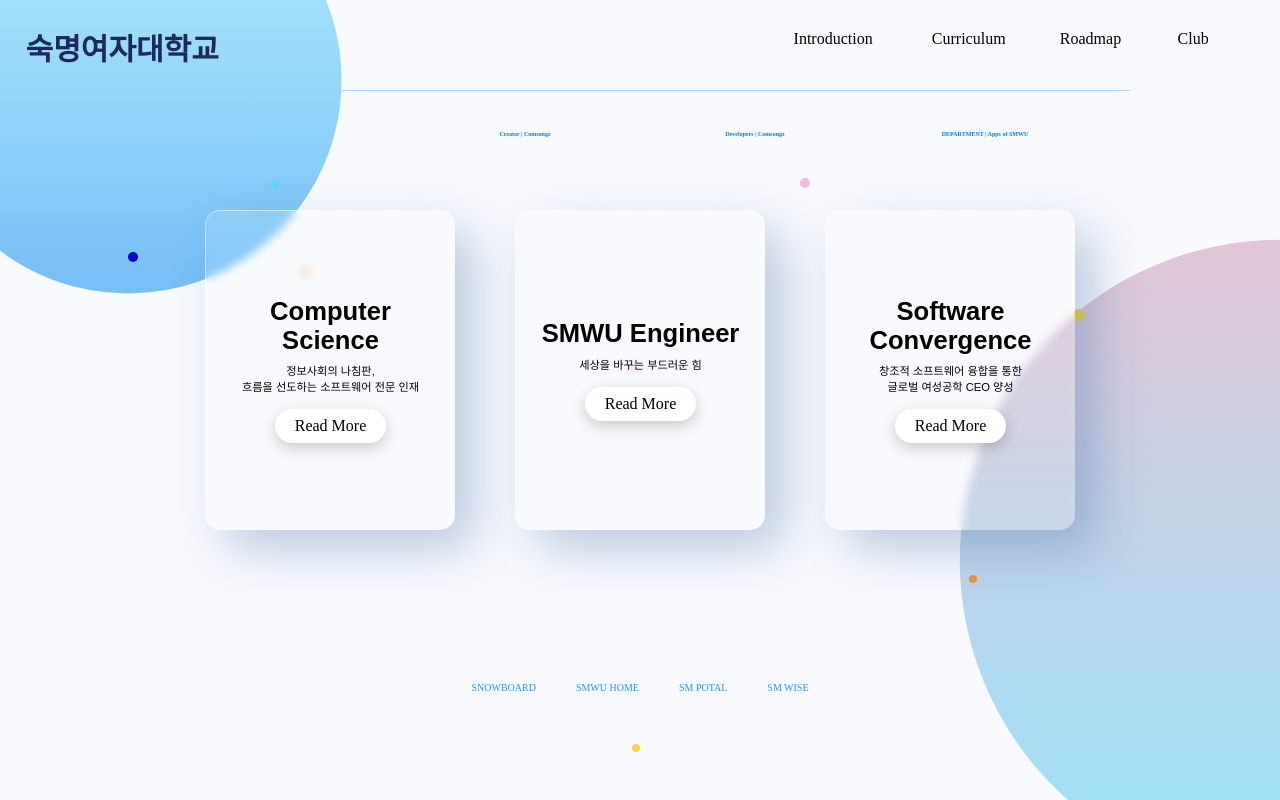
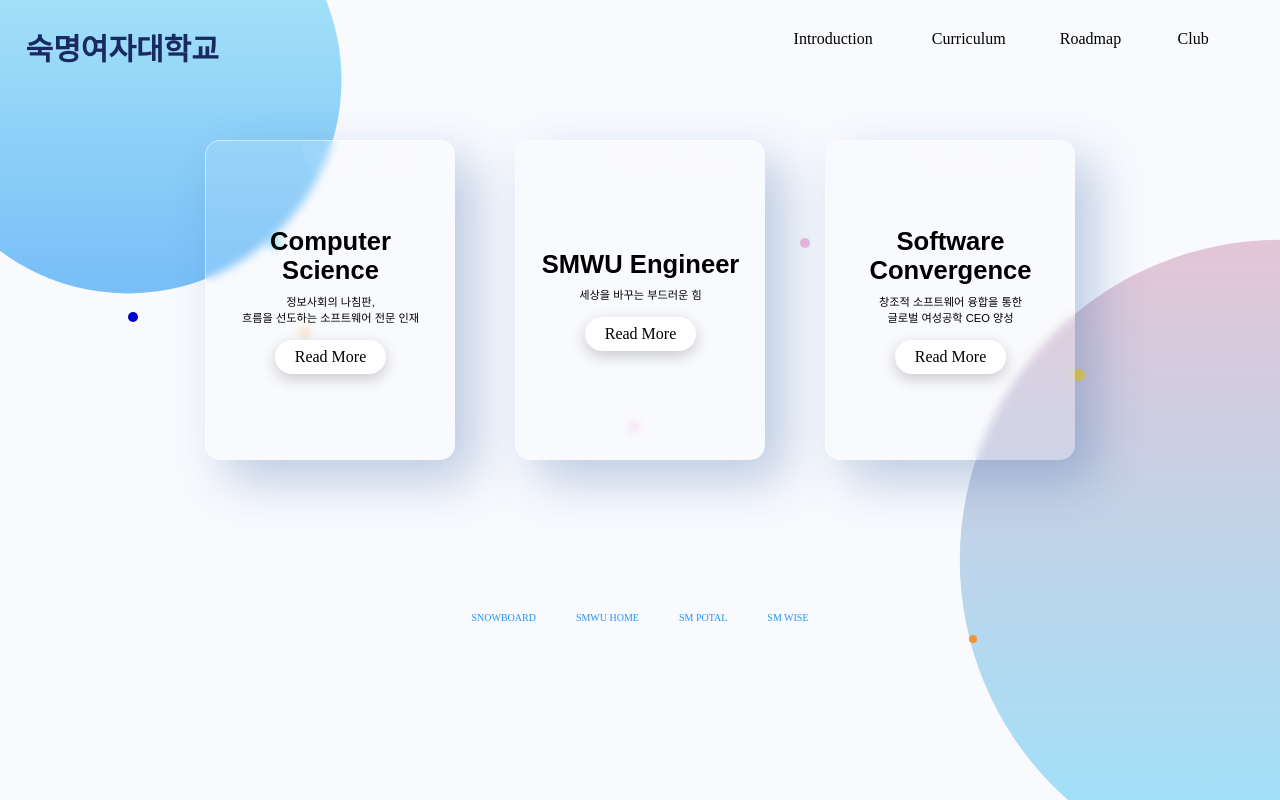
Before and after one commit to yugyeongh/SMSWhomepage, a React (Create React App) app: page / in a window 1280 px wide. Built offline with nearby package versions, Linux system fonts and the light colour scheme; a web font is replaced by a local one.

Commit message:
main page css 수정
- margin , 정렬 수정

```diff
--- a/src/Main.css
+++ b/src/Main.css
@@ -48,12 +48,11 @@ body::after {
 }
 .container {
     position: relative;
+    width: 100%;
     display: flex;
-    margin: 0 auto;
-    margin-top: 100px;
+    margin-top: 10vh;
     justify-content: center;
-    align-items: center;
-    max-width: 1200px;
+    /* max-width: 1200px; */
     flex-wrap: wrap;
     z-index: 1;
     overflow: hidden;
@@ -263,9 +262,11 @@ body::after {
     }
 }
 .points {
+    position: absolute;
     overflow: hidden;
     width: 100%;
-    position: absolute;
+    margin: 0 auto;
+    float: left;
     height: 100vh;
     z-index: 0;
 }
--- a/src/Main.js
+++ b/src/Main.js
@@ -48,14 +48,14 @@ function Main() {
             </div>
         </div>
 
-        <footer class="footer inner">
+        {/* <footer class="footer inner">
                 <ul class="footer_center">
                     <li>ⓒ Comsongz Corp.</li>
                     <li>Creator | Comsongz</li>
                     <li>Developers | Comsongz</li>
                     <li>DEPARTMENT | Apps of SMWU</li>
                 </ul>
-        </footer>
+        </footer> */}
     </>
     );
 }
```
